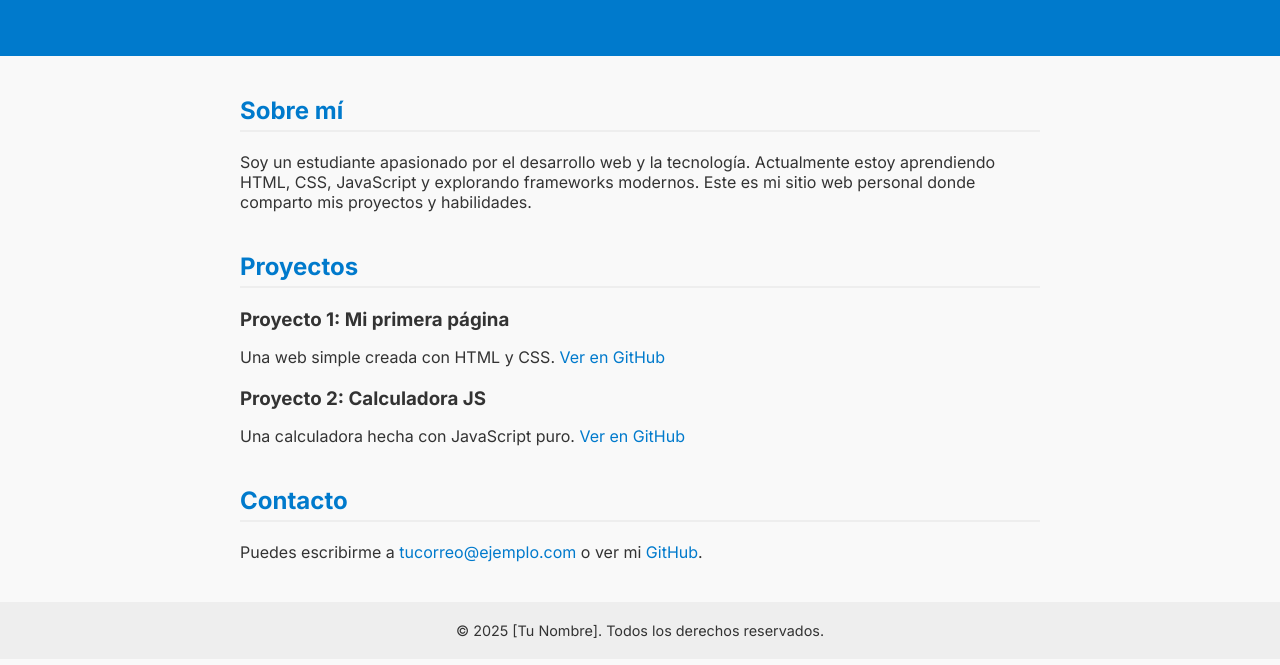
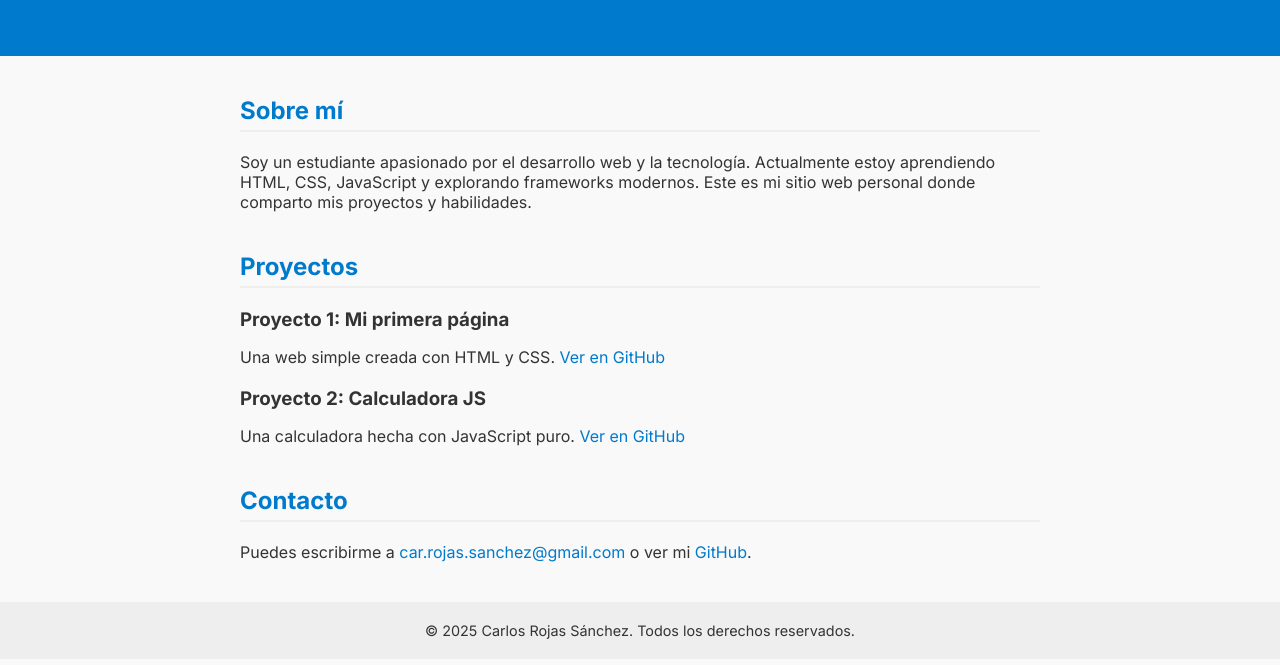
Before and after one commit to carlosrojas17/mi-portfolio, a plain HTML site: page index.html in a window 1280 px wide. Shown: the part 135-800 px from the top of the page. Drawn offline with Linux system fonts and the light colour scheme.

Commit message:
Update index.html

```diff
--- a/index.html
+++ b/index.html
@@ -82,11 +82,11 @@
 
   <section>
     <h2>Contacto</h2>
-    <p>Puedes escribirme a <a href="mailto:tucorreo@ejemplo.com">tucorreo@ejemplo.com</a> o ver mi <a href="https://github.com/tuusuario" target="_blank">GitHub</a>.</p>
+    <p>Puedes escribirme a <a href="mailto:tucorreo@ejemplo.com">car.rojas.sanchez@gmail.com</a> o ver mi <a href="https://github.com/tuusuario" target="_blank">GitHub</a>.</p>
   </section>
 
   <footer>
-    &copy; 2025 [Tu Nombre]. Todos los derechos reservados.
+    &copy; 2025 Carlos Rojas Sánchez. Todos los derechos reservados.
   </footer>
 
 </body>
```
